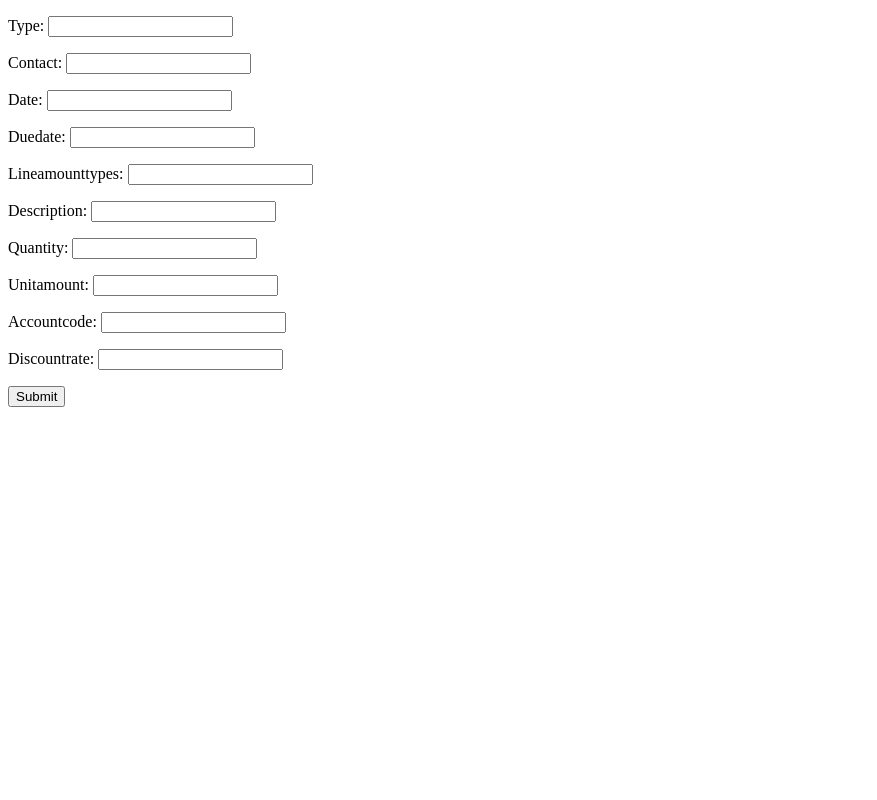
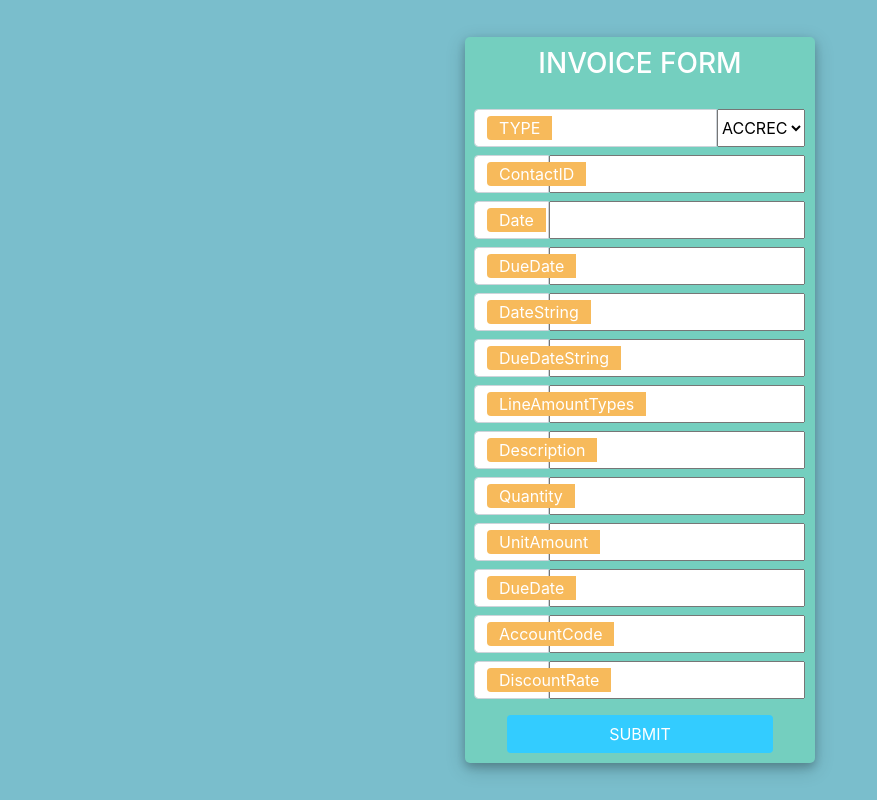
Before and after one commit to saikrishnap29/Internproj, a Django app: page / in a window 1280 px wide. Shown: the whole page, without its empty margins (0-877 px from the left). Run offline with Django 3.2, Linux system fonts and the light colour scheme; some libraries are stand-ins or nearby versions.

Commit message:
Form Styling

```diff
--- a/internproj/settings.py
+++ b/internproj/settings.py
@@ -37,7 +37,7 @@ INSTALLED_APPS = [
     'django.contrib.sessions',
     'django.contrib.messages',
     'django.contrib.staticfiles',
-    'xero'
+    'xero',
 ]
 
 MIDDLEWARE = [
--- a/xero/forms.py
+++ b/xero/forms.py
@@ -1,9 +1,17 @@
 from django import forms
+
+Invoice_Types= [
+    ('ACCREC', 'ACCREC'),
+    ('ACCPAY', 'ACCPAY')
+    ]
+
 class SubmitForm(forms.Form):
-    Type = forms.CharField()
-    Contact = forms.CharField()
+    Type = forms.CharField(label='Type:', widget=forms.Select(choices=Invoice_Types))
+    ContactID = forms.CharField()
     Date = forms.DateField()
     DueDate = forms.DateField()
+    DateString = forms.DateField()
+    DueDateString = forms.DateField()
     LineAmountTypes = forms.CharField()
     Description = forms.CharField()
     Quantity = forms.IntegerField()
--- a/xero/templates/xero/home.html
+++ b/xero/templates/xero/home.html
@@ -3,12 +3,166 @@
 <head>
     <meta charset="UTF-8">
     <title>xero</title>
+    <link rel="stylesheet" href="https://stackpath.bootstrapcdn.com/bootstrap/4.1.3/css/bootstrap.min.css" integrity="sha384-MCw98/SFnGE8fJT3GXwEOngsV7Zt27NXFoaoApmYm81iuXoPkFOJwJ8ERdknLPMO" crossorigin="anonymous">
+	<script src="https://ajax.googleapis.com/ajax/libs/jquery/3.3.1/jquery.min.js"></script>
+	<link rel="stylesheet" href="https://use.fontawesome.com/releases/v5.6.1/css/all.css" integrity="sha384-gfdkjb5BdAXd+lj+gudLWI+BXq4IuLW5IT+brZEZsLFm++aCMlF1V92rMkPaX4PP" crossorigin="anonymous">
+    <style>
+		body,
+		html {
+			margin: 0;
+			padding: 0;
+			height: 100%;
+			background: #7abecc !important;
+		}
+		.user_card {
+			width: 350px;
+			margin-top: auto;
+			margin-bottom: auto;
+			background: #74cfbf;
+			position: relative;
+			display: flex;
+			justify-content: center;
+			flex-direction: column;
+			padding: 10px;
+			box-shadow: 0 4px 8px 0 rgba(0, 0, 0, 0.2), 0 6px 20px 0 rgba(0, 0, 0, 0.19);
+			-webkit-box-shadow: 0 4px 8px 0 rgba(0, 0, 0, 0.2), 0 6px 20px 0 rgba(0, 0, 0, 0.19);
+			-moz-box-shadow: 0 4px 8px 0 rgba(0, 0, 0, 0.2), 0 6px 20px 0 rgba(0, 0, 0, 0.19);
+			border-radius: 5px;
+
+		}
+
+		.form_container {
+			margin-top: 20px;
+		}
+
+		#form-title{
+			color: #fff;
+		}
+		.login_btn {
+			width: 100%;
+			background: #33ccff !important;
+			color: white !important;
+		}
+		.login_btn:focus {
+			box-shadow: none !important;
+			outline: 0px !important;
+		}
+		.login_container {
+			padding: 0 2rem;
+		}
+		.input-group-text {
+			background: #f7ba5b !important;
+			color: white !important;
+			border: 0 !important;
+			border-radius: 0.25rem 0 0 0.25rem !important;
+		}
+		.input_user,
+		.input_pass:focus {
+			box-shadow: none !important;
+			outline: 0px !important;
+		}
+
+	</style>
 </head>
 <body>
-    <form action="" method = "POST">
-        {% csrf_token %}
-        {{ form.as_p }}
-        <input type = "submit" value = "Submit">
-</form>
+    <div class="container h-100">
+		<div class="d-flex justify-content-center h-100">
+			<div class="user_card">
+				<div class="d-flex justify-content-center">
+					<h3 id="form-title">INVOICE FORM</h3>
+				</div>
+				<div class="d-flex justify-content-center form_container">
+
+					<form method="POST" action="">
+                        {% csrf_token %}
+						<div class="input-group mb-2 ">
+							<div class="input-group-append form-control">
+								<span class="input-group-text ">TYPE</span>
+							</div>
+							{{form.Type}}
+						</div>
+                        <div class="input-group mb-2">
+							<div class="input-group-append form-control">
+								<span class="input-group-text">ContactID</span>
+							</div>
+							{{form.ContactID}}
+						</div>
+						<div class="input-group mb-2">
+							<div class="input-group-append form-control">
+								<span class="input-group-text">Date</span>
+							</div>
+							{{form.Date}}
+						</div>
+						<div class="input-group mb-2">
+							<div class="input-group-append form-control">
+								<span class="input-group-text">DueDate</span>
+							</div>
+							{{form.DueDate}}
+						</div>
+                        <div class="input-group mb-2">
+							<div class="input-group-append form-control">
+								<span class="input-group-text">DateString</span>
+							</div>
+							{{form.DateString}}
+						</div>
+                        <div class="input-group mb-2">
+							<div class="input-group-append form-control">
+								<span class="input-group-text">DueDateString</span>
+							</div>
+							{{form.DueDateString}}
+						</div>
+                        <div class="input-group mb-2">
+							<div class="input-group-append form-control">
+								<span class="input-group-text">LineAmountTypes</span>
+							</div>
+							{{form.LineAmountTypes}}
+						</div>
+                        <div class="input-group mb-2">
+							<div class="input-group-append form-control">
+								<span class="input-group-text">Description</span>
+							</div>
+							{{form.Description}}
+						</div>
+                        <div class="input-group mb-2">
+							<div class="input-group-append form-control">
+								<span class="input-group-text">Quantity</span>
+							</div>
+							{{form.Quantity}}
+						</div>
+                        <div class="input-group mb-2">
+							<div class="input-group-append form-control">
+								<span class="input-group-text">UnitAmount</span>
+							</div>
+							{{form.UnitAmount}}
+						</div>
+                        <div class="input-group mb-2">
+							<div class="input-group-append form-control">
+								<span class="input-group-text">DueDate</span>
+							</div>
+							{{form.DueDate}}
+						</div>
+                        <div class="input-group mb-2">
+							<div class="input-group-append form-control">
+								<span class="input-group-text">AccountCode</span>
+							</div>
+							{{form.AccountCode}}
+						</div>
+                        <div class="input-group mb-2">
+							<div class="input-group-append form-control">
+								<span class="input-group-text">DiscountRate</span>
+							</div>
+							{{form.DiscountRate}}
+						</div>
+
+				   		<div class="d-flex justify-content-center mt-3 login_container">
+				 			<input class="btn login_btn" type="submit" value="SUBMIT">
+				   		</div>
+					</form>
+				</div>
+                {{form.errors}}
+				</div>
+			</div>
+		</div>
+	</div>
 </body>
 </html>
--- a/xero/views.py
+++ b/xero/views.py
@@ -1,8 +1,6 @@
 from django.shortcuts import render,redirect
 from .forms import SubmitForm
 import json
-from django.http import JsonResponse
-from django.contrib.auth.models import Group
 # Create your views here.
 def home(request):
     form = SubmitForm()
@@ -18,10 +16,12 @@ def home(request):
 
 
 def convertFormToJSON(form):
-    formType = form.cleaned_data.get('Type')
-    formContact = form.cleaned_data.get('Contact')
+    Type = form.cleaned_data.get('Type')
+    Contact = form.cleaned_data.get('ContactID')
     Date = form.cleaned_data.get('Date')
     DueDate = form.cleaned_data.get('DueDate')
+    DateString = form.cleaned_data.get('DateString')
+    DueDateString = form.cleaned_data.get('DueDateString')
     LineAmountTypes = form.cleaned_data.get('LineAmountTypes')
     Description = form.cleaned_data.get('Description')
     Quantity = form.cleaned_data.get('Quantity')
@@ -30,12 +30,14 @@ def convertFormToJSON(form):
     DiscountRate = form.cleaned_data.get('DiscountRate')
 
     formAsJSON = {
-        "Type": formType,
+        "Type": Type,
         "Contact": {
-            "ContactID": formContact
+            "ContactID": Contact
         },
         "Date": Date,
         "DueDate": DueDate,
+        "DateString": DateString,
+        "DueDateString": DueDateString,
         "LineAmountTypes": LineAmountTypes,
         "LineItems": [
             {
```
